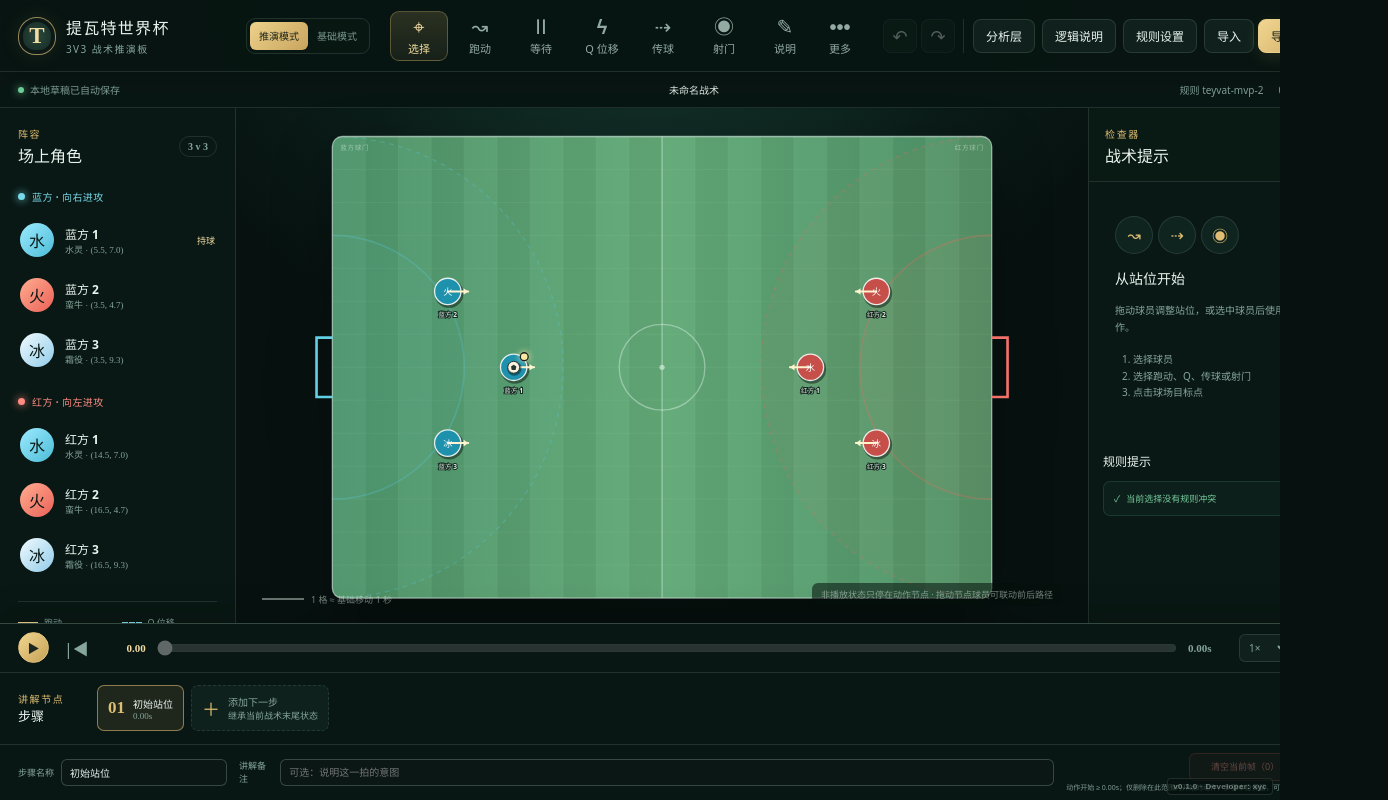
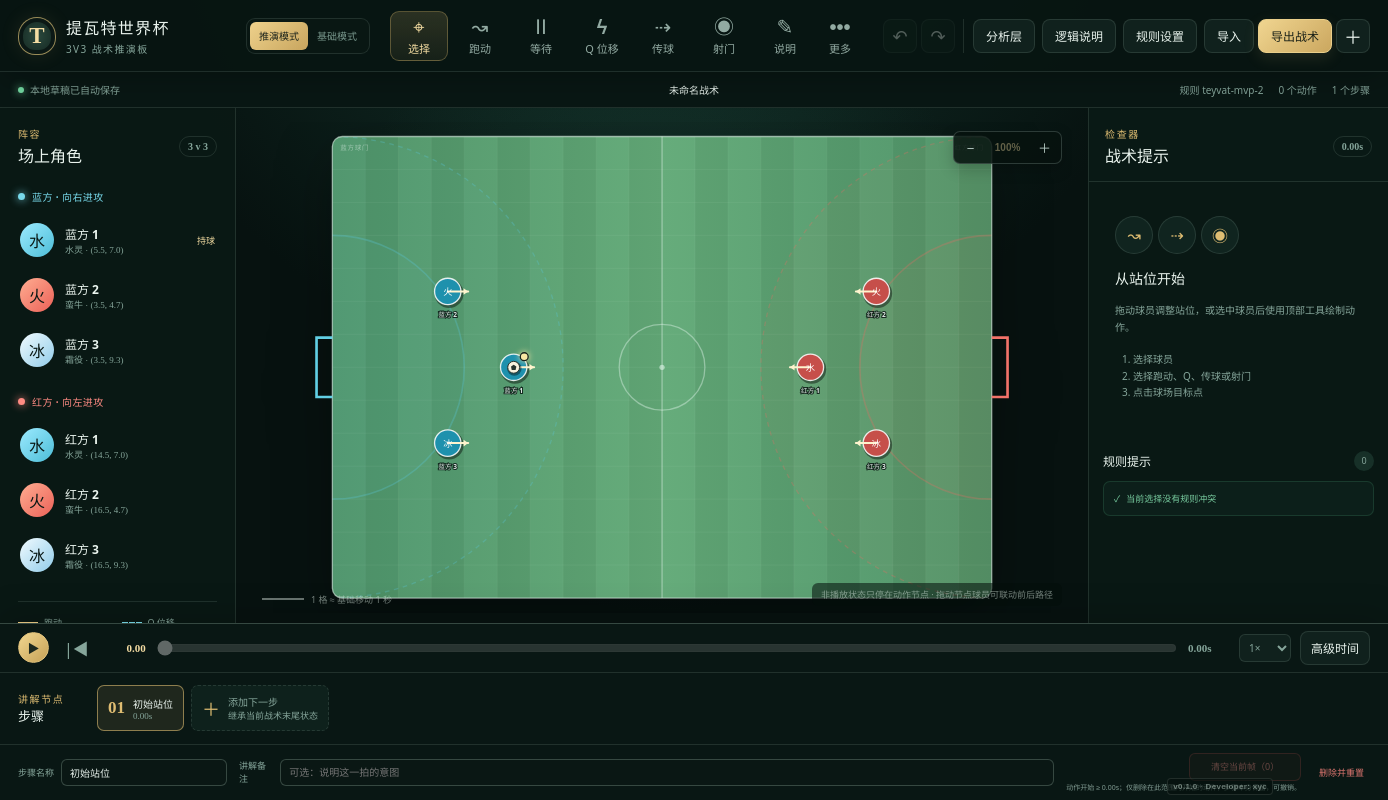
Before and after one commit to xyc2718/teyvat-tactics-board, a React (Vite) app: page / in a window 1280 px wide. Shown: the whole page, 1388 px wide, since content can reach past the window. Built offline with nearby package versions, Linux system fonts and the light colour scheme.

Commit message:
feat: add board zoom and page scrolling

```diff
--- a/src/app/App.tsx
+++ b/src/app/App.tsx
@@ -111,7 +111,6 @@ export function App() {
         v{packageJson.version} · Developer: {packageJson.author}
       </div>
       {notice && <div className="toast" role="status"><span aria-hidden="true">i</span>{notice}</div>}
-      <div className="small-screen-message">第一版专为电脑端设计，请使用更宽的浏览器窗口。</div>
     </div>
   )
 }
--- a/src/app/styles.css
+++ b/src/app/styles.css
@@ -22,8 +22,10 @@
 }
 
 * { box-sizing: border-box; }
-html, body, #root { width: 100%; min-width: 1120px; height: 100%; min-height: 720px; margin: 0; }
-body { overflow: hidden; background: radial-gradient(circle at 50% -20%, #15372e 0, #071210 48%); }
+html { width: 100%; height: 100%; overflow: auto; }
+body, #root { width: 100%; min-width: 1120px; min-height: 720px; margin: 0; }
+body { min-height: 100%; overflow: visible; background: radial-gradient(circle at 50% -20%, #15372e 0, #071210 48%); }
+#root { height: 100%; }
 button, input, select, textarea { font: inherit; }
 button { color: inherit; }
 button:focus-visible, input:focus-visible, select:focus-visible, summary:focus-visible, [tabindex]:focus-visible { outline: 2px solid var(--gold); outline-offset: 2px; }
@@ -31,9 +33,11 @@ button:focus-visible, input:focus-visible, select:focus-visible, summary:focus-v
 .app-shell {
   display: grid;
   grid-template-rows: 72px 36px minmax(0, 1fr) auto;
+  width: 100%;
+  min-width: 1120px;
   height: 100vh;
   min-height: 720px;
-  overflow: hidden;
+  overflow: visible;
 }
 
 .topbar {
@@ -118,7 +122,9 @@ button:focus-visible, input:focus-visible, select:focus-visible, summary:focus-v
 .legend-line { width: 20px; border-top: 2px solid; } .legend-line.move { border-color: #f5d58b; } .legend-line.q { border-color: #7de2f2; border-top-style: dashed; } .legend-line.pass { border-color: #fff; border-top-style: dotted; } .legend-line.shoot { border-color: #ffba4a; }
 
 .board-column { min-width: 0; min-height: 0; padding: 14px 16px 10px; background: radial-gradient(circle at 50% 35%, rgba(31, 79, 65, .34), transparent 60%); }
-.board-shell { position: relative; height: 100%; display: grid; place-items: center; }
+.board-shell { position: relative; height: 100%; min-height:0; overflow:hidden; }
+.board-viewport { position:absolute; inset:0; overflow:auto; scrollbar-width:thin; scrollbar-color:#3b6658 rgba(5,16,13,.35); }
+.board-zoom-surface { min-width:100%; min-height:100%; display:grid; place-items:center; }
 .tactics-board { width: 100%; max-height: 100%; filter: drop-shadow(0 20px 28px rgba(0, 0, 0, .32)); user-select: none; touch-action: none; }
 .tactics-board.tool-select { cursor: default; }
 .tactics-board:not(.tool-select) { cursor: crosshair; }
@@ -189,7 +195,7 @@ button:focus-visible, input:focus-visible, select:focus-visible, summary:focus-v
 .static-move-arrow-group.selected .static-move-arrow { stroke-width:8; opacity:1; filter:drop-shadow(0 0 7px rgba(255,235,170,.58)); }
 .selected-static-arrow-layer { pointer-events:none; }
 .static-arrow-handle { cursor:grab; }
-.static-arrow-delete { position:absolute; top:10px; right:10px; z-index:4; height:30px; padding:0 11px; border:1px solid rgba(255,107,103,.38); border-radius:7px; color:#ffaaa4; background:rgba(37,18,17,.88); font-size:10px; cursor:pointer; }
+.static-arrow-delete { position:absolute; top:48px; right:10px; z-index:4; height:30px; padding:0 11px; border:1px solid rgba(255,107,103,.38); border-radius:7px; color:#ffaaa4; background:rgba(37,18,17,.88); font-size:10px; cursor:pointer; }
 .static-arrow-delete:hover { border-color:rgba(255,137,130,.72); background:rgba(63,25,22,.94); }
 .selected-action .action-path { filter: drop-shadow(0 0 6px rgba(255, 238, 184, .9)); }
 .path-handle { fill: #fff9e8; stroke: #17221e; stroke-width: 3; cursor: grab; }
@@ -232,6 +238,11 @@ button:focus-visible, input:focus-visible, select:focus-visible, summary:focus-v
 .board-scale, .board-hint { position: absolute; bottom: 7px; color: rgba(221, 237, 229, .52); font-size: 9px; pointer-events: none; }
 .board-scale { left: 10px; display: flex; align-items: center; gap: 7px; }.board-scale span { width: 42px; height: 0; border-top: 2px solid rgba(226, 240, 233, .45); }
 .board-hint { right: 10px; padding: 5px 9px; border-radius: 6px; background: rgba(5, 15, 12, .55); }
+.board-zoom-controls { position:absolute; top:9px; right:10px; z-index:5; display:flex; align-items:center; padding:3px; border:1px solid rgba(199,224,213,.2); border-radius:7px; background:rgba(6,18,14,.86); box-shadow:0 5px 16px rgba(0,0,0,.2); }
+.board-zoom-controls button { display:grid; place-items:center; min-width:27px; height:25px; padding:0 6px; border:0; border-radius:4px; color:#b7ccc4; background:transparent; cursor:pointer; font-size:13px; }
+.board-zoom-controls button:hover:not(:disabled) { color:#fff0bd; background:rgba(223,189,114,.12); }
+.board-zoom-controls button:disabled { opacity:.38; cursor:default; }
+.board-zoom-controls .board-zoom-value { min-width:47px; color:var(--gold-light); font:600 10px 'Rajdhani',sans-serif; }
 .board-workflow-guide { position: absolute; top: 9px; left: 50%; z-index: 3; display: grid; grid-template-columns: auto minmax(0, 1fr) auto; align-items: center; gap: 9px; min-width: 390px; max-width: calc(100% - 34px); padding: 8px 10px; transform: translateX(-50%); border: 1px solid rgba(223, 189, 114, .34); border-radius: 8px; color: #dceae4; background: rgba(6, 18, 14, .9); box-shadow: 0 8px 24px rgba(0, 0, 0, .24); font-size: 10px; pointer-events: none; }
 .board-workflow-guide strong { margin-right: 7px; color: var(--gold-light); }
 .board-workflow-guide .guide-step { color: #9ee9f5; font: 700 11px 'Rajdhani', sans-serif; white-space: nowrap; }
@@ -316,14 +327,10 @@ details summary { cursor: pointer; color: #abc0b8; font-size: 10px; } details ul
 .matchup-editor { padding:22px 0; }.matchup-grid { display:grid; gap:6px; align-items:center; margin-top:18px; }.matchup-grid > strong,.matrix-corner { padding:7px; color:#9eb5ad; font-size:9px; text-align:center; }.matrix-corner { font-size:8px; }.matchup-grid select { min-width:0; padding:7px 5px; color:var(--text); background:#0a1714; border:1px solid var(--line); border-radius:6px; font-size:9px; }.matrix-row-head { text-align:left !important; }.advanced-modifiers { padding:15px 0; border-top:1px solid var(--line); }.advanced-modifiers summary { display:flex; justify-content:space-between; }.advanced-modifiers summary small { color:var(--muted); }.modifier-editor-list { display:grid; gap:6px; margin-top:12px; }.modifier-editor-row { display:flex; justify-content:space-between; align-items:center; padding:8px; border-radius:6px; background:rgba(255,255,255,.02); }.modifier-editor-row select { color:var(--text); background:#071410; border:1px solid var(--line); border-radius:5px; padding:5px; font-size:9px; }.switch-label { display:flex; align-items:center; gap:7px; color:#b2c5be; font-size:9px; }.switch-label input { accent-color:var(--gold); }
 
 .version-badge { position:fixed; right:7px; bottom:5px; z-index:90; padding:2px 5px; border:1px solid rgba(219, 235, 227, .12); border-radius:4px; color:rgba(206, 225, 216, .5); background:rgba(5, 17, 14, .62); font:600 8px/1.4 'Rajdhani', sans-serif; letter-spacing:.04em; pointer-events:none; user-select:none; }
-.toast { position:fixed; right:22px; bottom:135px; z-index:120; display:flex; align-items:center; gap:9px; padding:11px 15px; border:1px solid rgba(223,189,114,.35); border-radius:8px; background:#12271f; color:#e7dcc0; box-shadow:var(--shadow); font-size:11px; animation:toast-in .2s ease; }.toast span { display:grid; place-items:center; width:16px; height:16px; border:1px solid currentColor; border-radius:50%; color:var(--gold); font:700 9px/1 sans-serif; }.small-screen-message { display:none; }
+.toast { position:fixed; right:22px; bottom:135px; z-index:120; display:flex; align-items:center; gap:9px; padding:11px 15px; border:1px solid rgba(223,189,114,.35); border-radius:8px; background:#12271f; color:#e7dcc0; box-shadow:var(--shadow); font-size:11px; animation:toast-in .2s ease; }.toast span { display:grid; place-items:center; width:16px; height:16px; border:1px solid currentColor; border-radius:50%; color:var(--gold); font:700 9px/1 sans-serif; }
 @keyframes toast-in { from { opacity:0; transform:translateY(8px); } }
 
 @media (max-width: 1190px) {
   .workspace-grid { grid-template-columns: 206px minmax(520px, 1fr) 270px; }
   .topbar { gap: 10px; padding:0 10px; }.brand-block { min-width:185px; }.tool-button { min-width:50px; padding:5px; }.quiet-button { padding:0 8px; }
 }
-
-@media (max-width: 1080px) {
-  .small-screen-message { display:grid; place-items:center; position:fixed; inset:0; z-index:1000; background:#071210; color:#d8e7e0; font-size:16px; }
-}
--- a/src/board/TacticsBoard.tsx
+++ b/src/board/TacticsBoard.tsx
@@ -1,4 +1,4 @@
-import { useMemo, useRef, useState } from 'react'
+import { useEffect, useMemo, useRef, useState } from 'react'
 import { angleToVector, directionAngle, normalizeAngle, pathLength, pointAlongPath, resolvedMovePath } from '../domain/geometry/geometry'
 import type { PlayerState, ProjectedFrame, RuleSetV1, StaticMoveArrow, TacticAction, TacticDocumentV1, ToolId, Vec2 } from '../domain/model/types'
 import { anchorPassPathToPlayer } from '../domain/model/passPath'
@@ -26,6 +26,9 @@ import { toolLabels } from '../ui/labels'
 
 const SCALE = 50
 const VIEW_PADDING = { x: 36, y: 22 }
+const BOARD_ZOOM_MIN = 0.5
+const BOARD_ZOOM_MAX = 2
+const BOARD_ZOOM_STEP = 0.25
 
 function toSvg(point: Vec2) {
   return { x: point.x * SCALE, y: point.y * SCALE }
@@ -59,7 +62,9 @@ type DragState =
 
 export function TacticsBoard() {
   const svgRef = useRef<SVGSVGElement>(null)
+  const boardViewportRef = useRef<HTMLDivElement>(null)
   const [drag, setDrag] = useState<DragState>(null)
+  const [boardZoom, setBoardZoom] = useState(1)
   const document = useTacticStore((state) => state.document)
   const currentTime = useTacticStore((state) => state.currentTime)
   const isPlaying = useTacticStore((state) => state.isPlaying)
@@ -108,6 +113,23 @@ export function TacticsBoard() {
   const selectedStaticArrow = selection?.kind === 'staticArrow'
     ? document.staticMoveArrows.find((arrow) => arrow.id === selection.id)
     : undefined
+
+  useEffect(() => {
+    const frameId = requestAnimationFrame(() => {
+      const viewport = boardViewportRef.current
+      if (!viewport) return
+      viewport.scrollLeft = Math.max(0, (viewport.scrollWidth - viewport.clientWidth) / 2)
+      viewport.scrollTop = Math.max(0, (viewport.scrollHeight - viewport.clientHeight) / 2)
+    })
+    return () => cancelAnimationFrame(frameId)
+  }, [boardZoom])
+
+  function changeBoardZoom(direction: -1 | 1) {
+    setBoardZoom((current) => Math.max(
+      BOARD_ZOOM_MIN,
+      Math.min(BOARD_ZOOM_MAX, Number((current + direction * BOARD_ZOOM_STEP).toFixed(2))),
+    ))
+  }
   function clientToLogicalPoint(clientX: number, clientY: number): Vec2 {
     const rect = svgRef.current?.getBoundingClientRect()
     if (!rect) return { x: 0, y: 0 }
@@ -404,14 +426,30 @@ export function TacticsBoard() {
   const ballPosition = drag?.kind === 'entity' && (drag.id === 'ball' || drag.id === frame.ball.carrierId)
     ? drag.point
     : frame.ball.position
+  const zoomPercent = Math.round(boardZoom * 100)
+  const zoomSurfacePercent = Math.max(1, boardZoom) * 100
+  const boardRenderPercent = Math.min(1, boardZoom) * 100
 
   return (
-    <div className="board-shell" aria-label={`${rules.field.width} 乘 ${rules.field.height} 格战术球场`}>
+    <div
+      className="board-shell"
+      aria-label={`${rules.field.width} 乘 ${rules.field.height} 格战术球场`}
+      data-board-zoom={zoomPercent}
+    >
+      <div ref={boardViewportRef} className="board-viewport">
+        <div
+          className="board-zoom-surface"
+          style={{ width: `${zoomSurfacePercent}%`, height: `${zoomSurfacePercent}%` }}
+        >
           <svg
             ref={svgRef}
             className={`tactics-board tool-${tool}`}
             viewBox={`${view.x} ${view.y} ${view.width} ${view.height}`}
-        style={{ aspectRatio: `${view.width} / ${view.height}` }}
+            style={{
+              aspectRatio: `${view.width} / ${view.height}`,
+              width: `${boardRenderPercent}%`,
+              maxHeight: `${boardRenderPercent}%`,
+            }}
             role="application"
             aria-label="战术编辑球场"
             onPointerDown={onBoardPointerDown}
@@ -659,6 +697,32 @@ export function TacticsBoard() {
           {renderStaticArrow(selectedStaticArrow, true)}
         </g>}
           </svg>
+        </div>
+      </div>
+      <div className="board-zoom-controls" role="group" aria-label="球场缩放">
+        <button
+          type="button"
+          onClick={() => changeBoardZoom(-1)}
+          disabled={boardZoom <= BOARD_ZOOM_MIN}
+          aria-label="缩小球场"
+          title="缩小球场"
+        >−</button>
+        <button
+          type="button"
+          className="board-zoom-value"
+          onClick={() => setBoardZoom(1)}
+          disabled={boardZoom === 1}
+          aria-label="重置球场缩放为 100%"
+          title="重置为 100%"
+        >{zoomPercent}%</button>
+        <button
+          type="button"
+          onClick={() => changeBoardZoom(1)}
+          disabled={boardZoom >= BOARD_ZOOM_MAX}
+          aria-label="放大球场"
+          title="放大球场"
+        >＋</button>
+      </div>
       {tool !== 'select' && <div className="board-workflow-guide" role="status">
         <span className="guide-step">{tool === 'attack' ? '范围查看' : tool === 'shoot' || tool === 'eZone' || tool === 'wait' ? '1 / 1' : toolActor || !toolNeedsActor(tool) ? '2 / 2' : '1 / 2'}</span>
         <span><strong>{boardMode === 'basic' ? '移动箭头' : toolLabels[tool].label}</strong>{boardMode === 'basic' ? (toolActor ? '点击球场设置箭头终点' : '选择一名球员') : tool === 'shoot' || tool === 'eZone' || tool === 'wait' ? actorPrompt(tool) : tool === 'attack' ? (toolActor ? targetPrompt(tool) : actorPrompt(tool)) : toolActor || !toolNeedsActor(tool) ? targetPrompt(tool) : actorPrompt(tool)}</span>
```
Also changed, not shown: 1 other file (tests, documents, lock files or other folders). Lines whose indentation alone changed are shown as unchanged.
